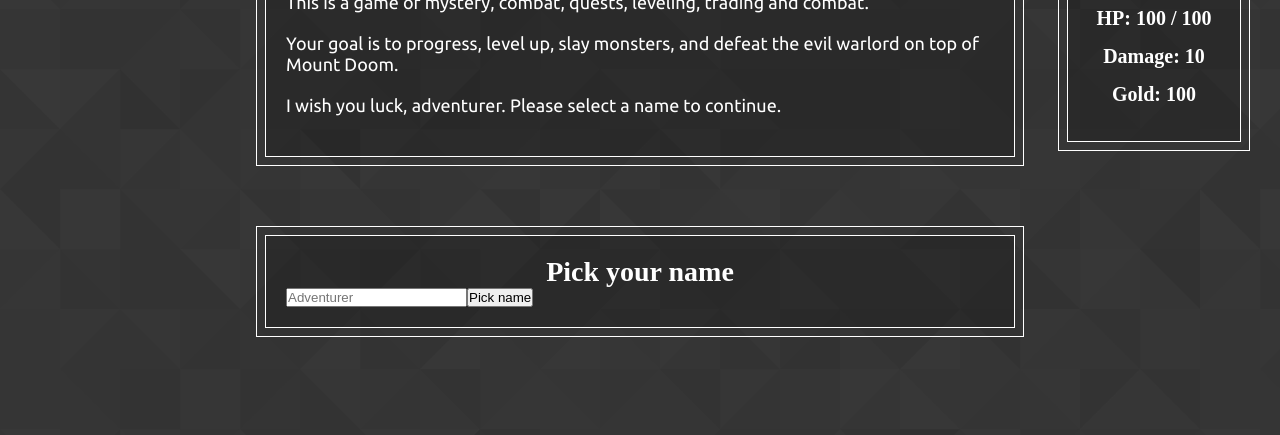
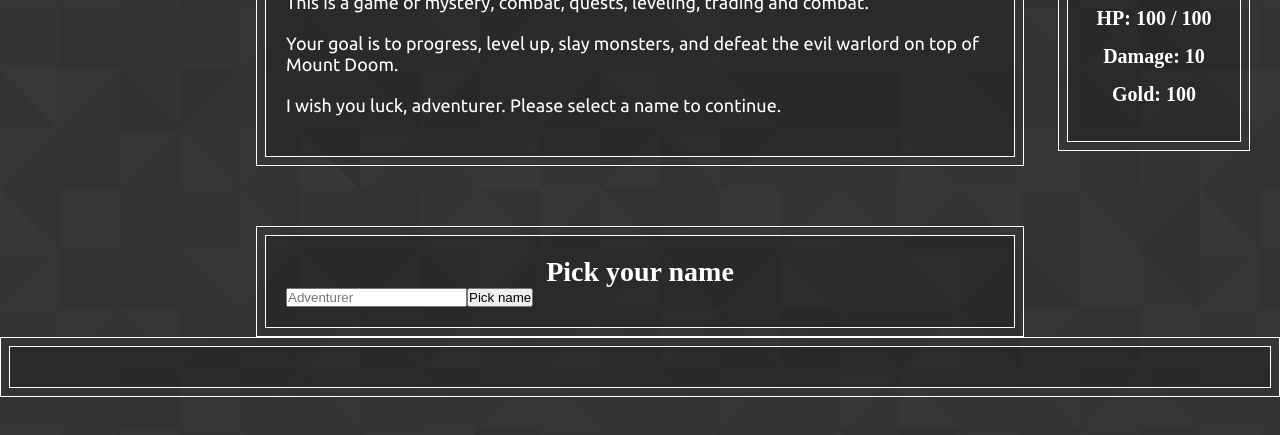
Before and after one commit to Soreg/Text-adventure, a plain HTML site: page index.html in a window 1280 px wide. Shown: the part 171-606 px from the top of the page. Drawn offline with nearby package versions, Linux system fonts and the light colour scheme; a web font is replaced by a local one.

Commit message:
Added html tags for RestoreHp event

```diff
--- a/index.html
+++ b/index.html
@@ -127,6 +127,19 @@
         </div>
         <!-- End of battle container -->
 
+        <!-- Restore HP container -->
+        <div id="restore-hp-event-container">
+            <div class="restore-hp">
+                <div class="outer">
+                    <div class="inner">
+                        <h4 class="effect"></h4>
+                        <h4 class="price"></h4>
+                    </div>
+                </div>
+            </div>
+        </div>
+        <!-- End of restore HP container -->
+
         <!-- Stats container -->
         <div id="stats-container">
             <div class="outer">
```
